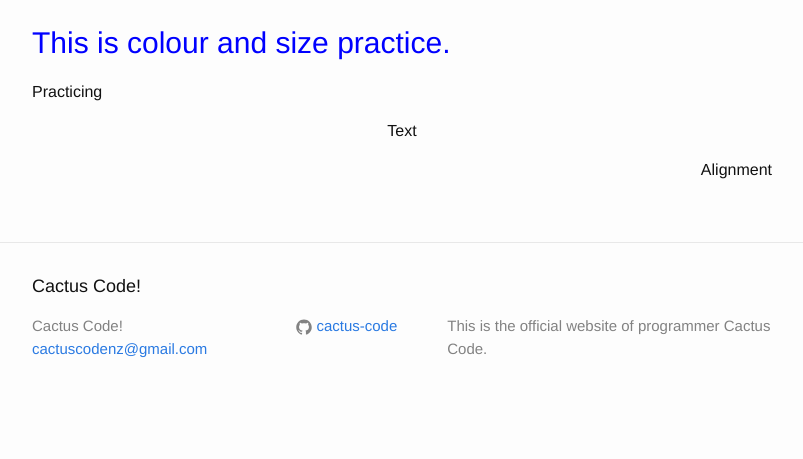
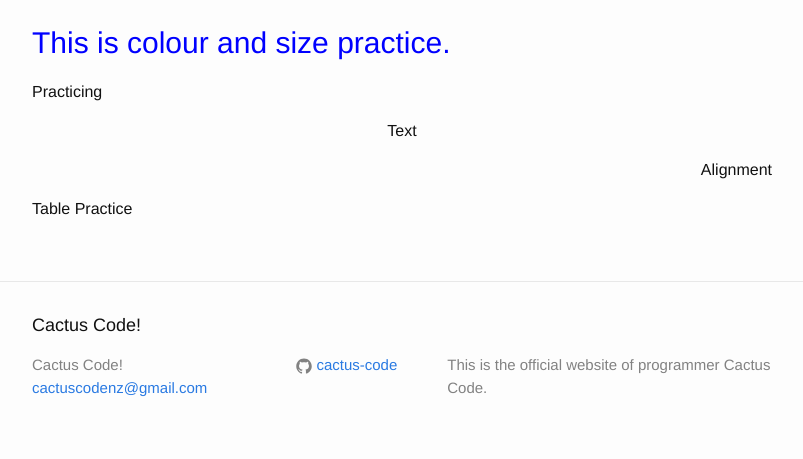
Before and after one commit to cactus-code/cactus-code.github.i, a Jekyll site: the page built from HTML_practice.md, in a window 1280 px wide. Shown: the part 558-1017 px from the top of the page, without its empty margins (238-1041 px from the left). Built offline with Jekyll 4.4.1, drawn with Linux system fonts in a browser that asks for light colours; before the commit the page ends 978 px from its top, so only the background shows below that.

Commit message:
Update HTML_practice.md

```diff
--- a/HTML_practice.md
+++ b/HTML_practice.md
@@ -9,11 +9,19 @@
 
 <a href="http://cactus-code.tk/">
   <img src="https://static.esea.net/global/images/users/1029564.1472750402.png" />
-  </a>
+</a>
   <p style="color:red; font-size:40px">This is colour practice.</p>
   <p style="color:blue; font-size:30px">This is colour and size practice.</p>
 
   <p style="text-align: left">Practicing</p>
   <p style="text-align: center">Text</p>
   <p style="text-align: right">Alignment</p>
-  </html>
+
+  <tr>
+    <td>Table</td>
+  </tr>
+  <tr>
+    <td>Practice</td>
+  </tr>
+
+</html>
```
